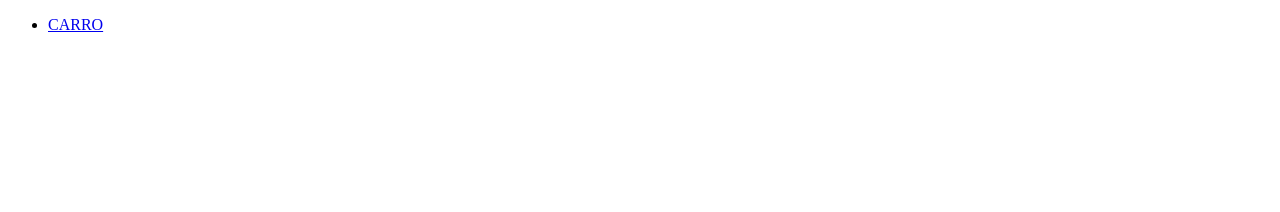
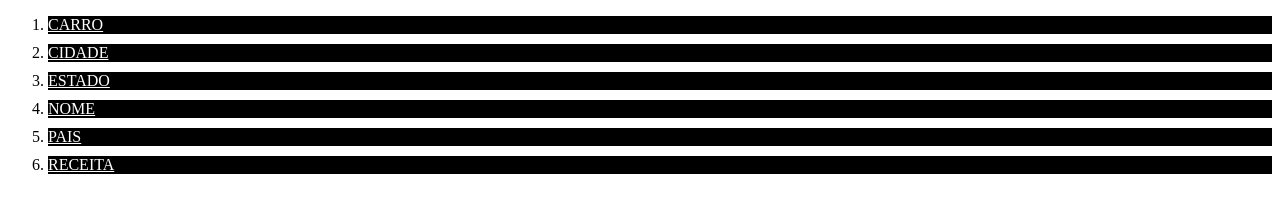
Before and after one commit to Brunna99/Aula-git, a plain HTML site: page index.html in a window 1280 px wide. Drawn offline with Linux system fonts and the light colour scheme.

Commit message:
alteração do meu primeiro site

```diff
--- a/index.html
+++ b/index.html
@@ -4,10 +4,49 @@
     <meta charset="UTF-8">
     <meta name="viewport" content="width=device-width, initial-scale=1.0">
     <title>Meu primeiro Site</title>
+    <style>
+        .item{
+            background-color: black;
+            margin-top: 10px;
+        }
+
+        li a{
+            color: white;
+        }
+    </style>
 </head>
 <body>
-    <ul>
-        <li><a href="https://github.com/Brunna99/Aula-git/blob/main/CARRO.txt">CARRO</a></li>
-    </ul>
+    <ol>
+        <li class="item" id="carro">
+            <a href="https://github.com/Brunna99/Aula-git/blob/main/CARRO.txt" target="_blank">
+                CARRO
+            </a>
+        </li>
+        <li class="item" id="cidade">
+            <a href="https://raw.githubusercontent.com/Brunna99/Aula-git/main/CIDADE.txt" target="_blank">
+                CIDADE
+            </a>
+        </li>
+        <li class="item" id="estado">
+            <a href="https://raw.githubusercontent.com/Brunna99/Aula-git/main/ESTADO.txt" target="_blank">
+                ESTADO
+            </a>
+        </li>
+        <li class="item" id="nome">
+            <a href="https://raw.githubusercontent.com/Brunna99/Aula-git/main/NOME.txt" target="_blank">
+                NOME
+            </a>
+        </li>
+        <li class="item" id="pais">
+            <a href="https://raw.githubusercontent.com/Brunna99/Aula-git/main/PAIS.txt" target="_blank">
+                PAIS
+            </a>
+        </li>
+        <li class="item" id="receita">
+            <a href="https://raw.githubusercontent.com/Brunna99/Aula-git/main/RECEITA.txt" target="_blank">
+                RECEITA
+            </a>
+        </li>
+    </ol>
 </body>
 </html>
```
